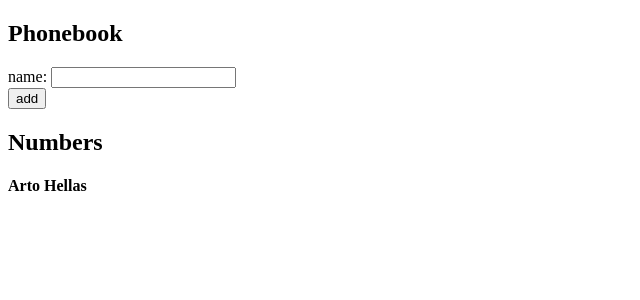
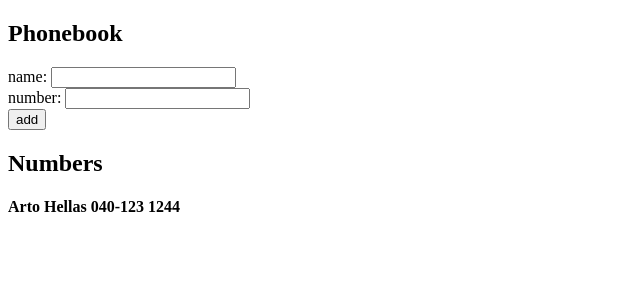
Before and after one commit to Timokki/Fullstack-22, a React (Create React App) app in the folder Osa2/puhelinluettelo/: page / in a window 1280 px wide. Shown: the top 300 px of the page, without its empty margins (0-640 px from the left). Built offline with nearby package versions, Linux system fonts and the light colour scheme.

Commit message:
Puhelinluettelo step 3

```diff
--- a/Osa2/puhelinluettelo/src/App.js
+++ b/Osa2/puhelinluettelo/src/App.js
@@ -2,22 +2,29 @@ import { useState } from 'react'
 
 const App = () => {
   const [persons, setPersons] = useState([
-    { name: 'Arto Hellas' }
+    { name: 'Arto Hellas',
+      number: "040-123 1244"}
   ])
   const [newName, setNewName] = useState('')
+  const [newNumber, setNewNumber] = useState('')
 
   const handleNameInputChange = (event) => {
     setNewName(event.target.value)
   }
 
+  const handleNumberInputChahge = (event) => {
+    setNewNumber(event.target.value)
+  }
+
   const addNewName = (event) => {
     event.preventDefault()
     const personObject = {
-      name: newName
+      name: newName,
+      number: newNumber
     }
 
     if (!persons.find(element => {
-      console.log("Elemet.name: ", element.name)
+      //console.log("Elemet.name: ", element.name)
       if (element.name === newName){
         window.alert(`${newName} is already added to phonebook`)
         return true
@@ -25,8 +32,9 @@ const App = () => {
       else
         return false
     }))
-      setPersons(persons.concat(personObject))
+    setPersons(persons.concat(personObject))
     setNewName('')
+    setNewNumber('')
   }
 
   return (
@@ -36,6 +44,7 @@ const App = () => {
         <div>
           name: <input value={newName} onChange={handleNameInputChange}/>
         </div>
+        <div>number: <input value={newNumber} onChange={handleNumberInputChahge} /></div>
         <div>
           <button onClick={addNewName} type="submit" >add</button>
         </div>
@@ -48,7 +57,7 @@ const App = () => {
 }
 
 const ShowPerson = ({person}) => {
-  return <h4>{person.name}</h4>
+  return <h4>{person.name} {person.number}</h4>
 }
 
 export default App
```
